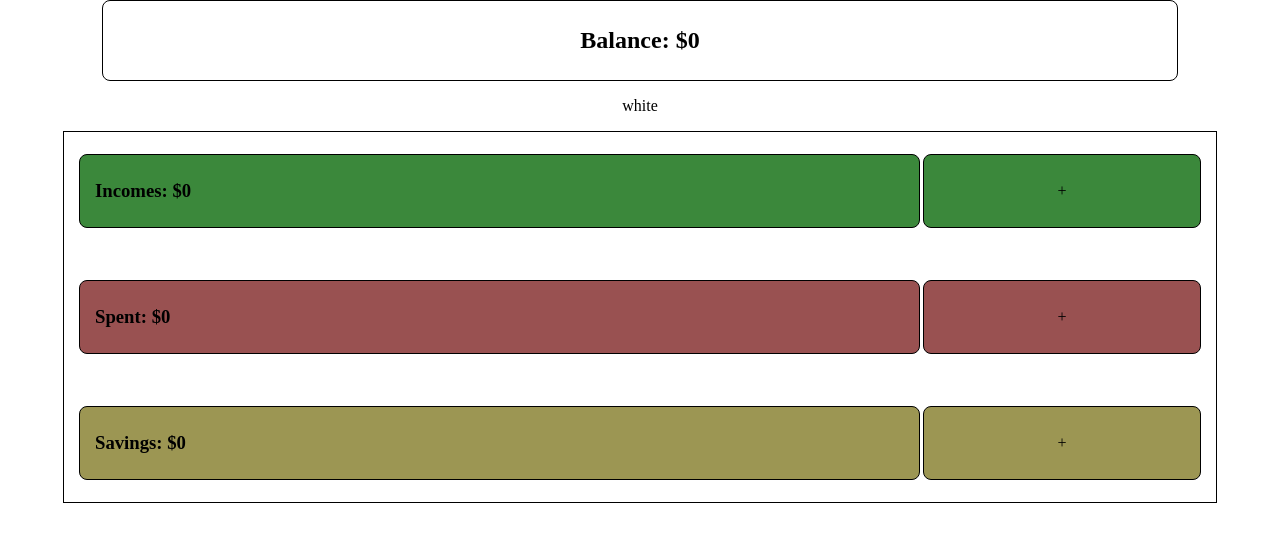
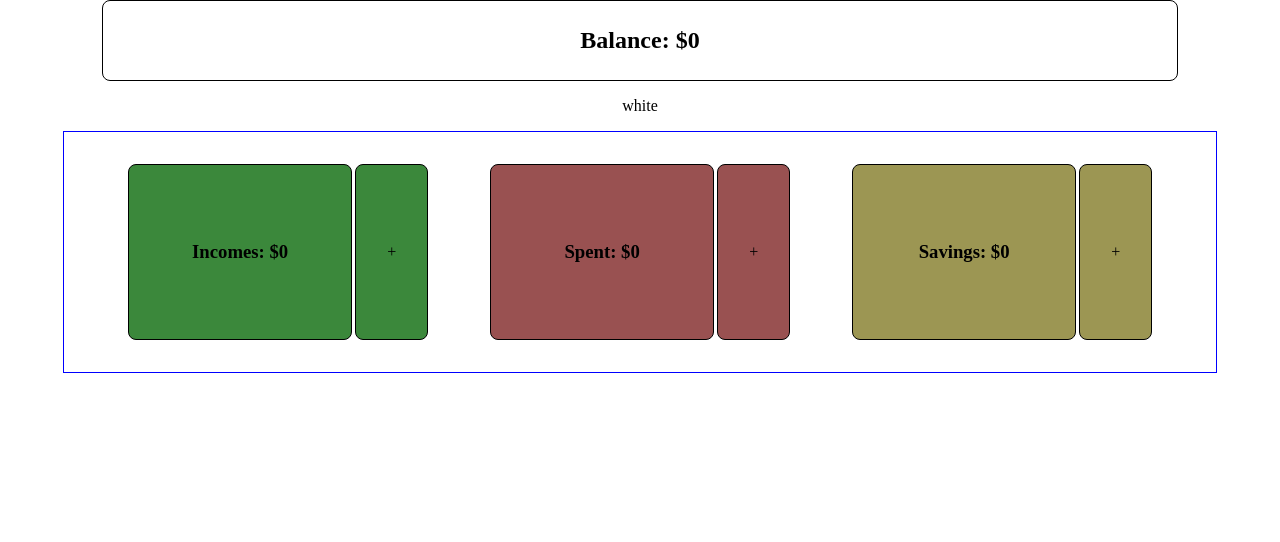
Before and after one commit to CruzFM/myfinanceapp, a React (Create React App) app: page / in a window 1280 px wide. Shown: the top 542 px of the page. Built offline with nearby package versions, Linux system fonts and the light colour scheme.

Commit message:
testing breakpoint design

```diff
--- a/src/components/myAccount/myAccount.css
+++ b/src/components/myAccount/myAccount.css
@@ -75,3 +75,21 @@
     top: 4%;
     right: 7%;
 }
+
+@media screen and (min-width: 760px){
+    .myAccount--items{
+        flex-direction: row;
+        border: 1px solid blue;
+        height: 15rem;
+    }
+
+    .myAccount--items > div{
+        padding: 32px 27px;
+        width: 300px;
+    }
+
+    .myAccount--items > div > div{
+        display: grid;
+        place-items: center;
+    }
+}
```
